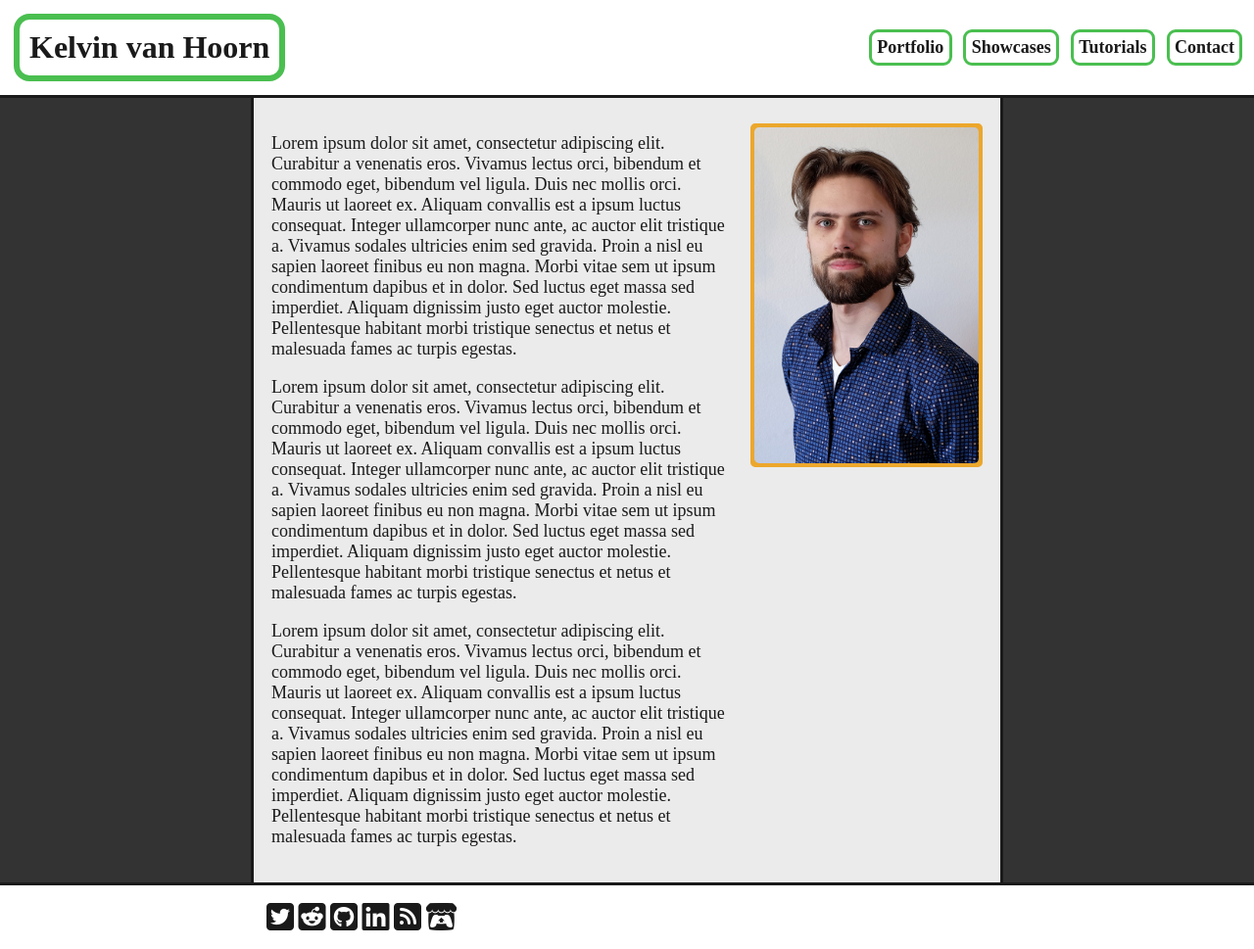
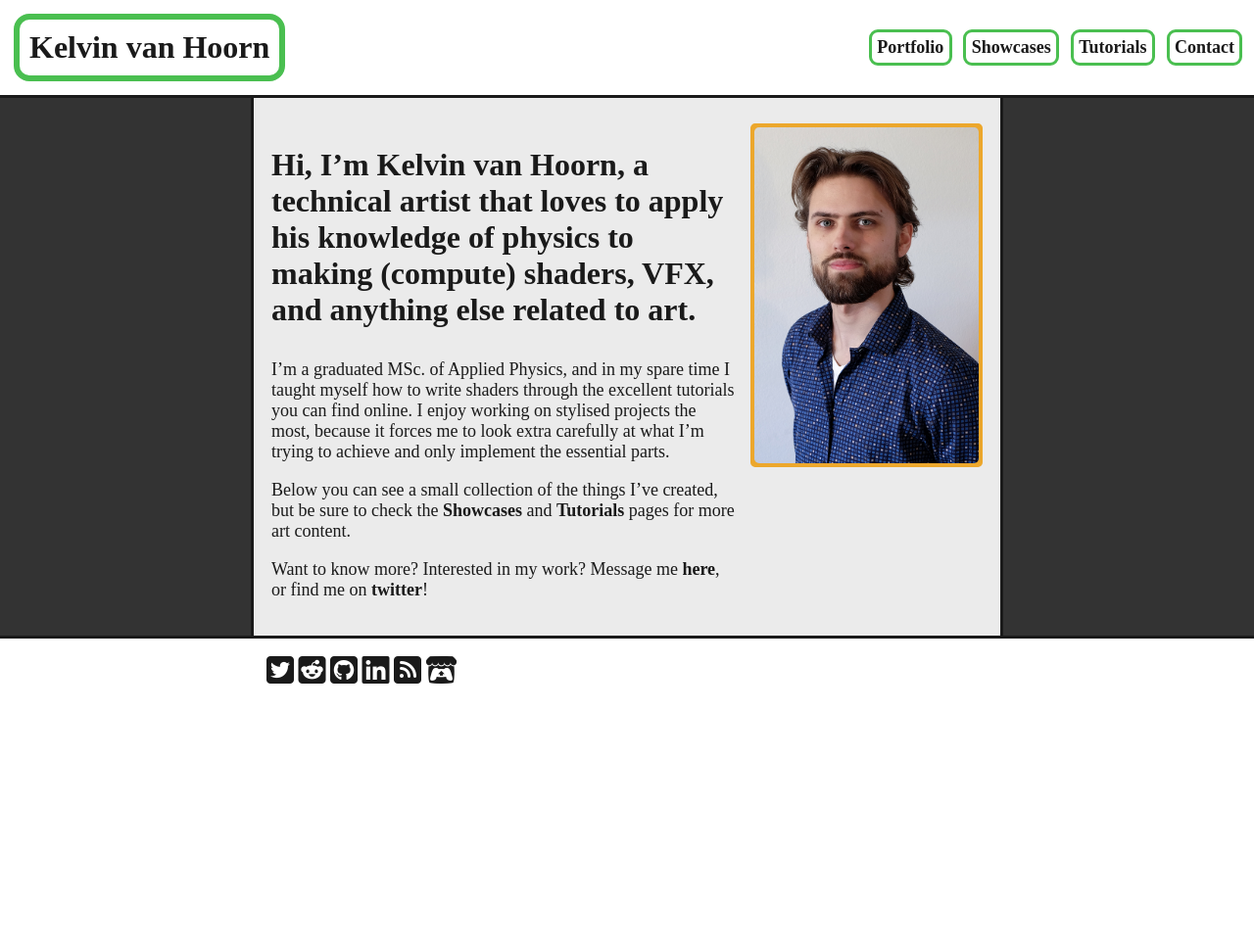
Before and after one commit to Radagasd/Radagasd.github.io, a Jekyll site: the page built from index.html, in a window 1280 px wide. Shown: the whole page at 98% size. Built offline with Jekyll 4.4.1, drawn with Linux system fonts in a browser that asks for light colours; nearby versions of some CDN libraries; after the commit the page ends 900 px from its top, so only the background shows below that.

Commit message:
no message

```diff
--- a/_sass/layout/_footer.scss
+++ b/_sass/layout/_footer.scss
@@ -15,6 +15,7 @@
     #footer__socials{
         color: palette(text);
         font-size: xx-large;
+        transition: ease-in-out 0.3s;
         // margin: 1em 0;
     }
 
--- a/index.html
+++ b/index.html
@@ -6,9 +6,11 @@ nav-menu: -1
 
 <div class="grid__columns-2-1 grid__align--bottom" style="align-items: top;">
     <div>
-        <p>Lorem ipsum dolor sit amet, consectetur adipiscing elit. Curabitur a venenatis eros. Vivamus lectus orci, bibendum et commodo eget, bibendum vel ligula. Duis nec mollis orci. Mauris ut laoreet ex. Aliquam convallis est a ipsum luctus consequat. Integer ullamcorper nunc ante, ac auctor elit tristique a. Vivamus sodales ultricies enim sed gravida. Proin a nisl eu sapien laoreet finibus eu non magna. Morbi vitae sem ut ipsum condimentum dapibus et in dolor. Sed luctus eget massa sed imperdiet. Aliquam dignissim justo eget auctor molestie. Pellentesque habitant morbi tristique senectus et netus et malesuada fames ac turpis egestas.</p>
-        <p>Lorem ipsum dolor sit amet, consectetur adipiscing elit. Curabitur a venenatis eros. Vivamus lectus orci, bibendum et commodo eget, bibendum vel ligula. Duis nec mollis orci. Mauris ut laoreet ex. Aliquam convallis est a ipsum luctus consequat. Integer ullamcorper nunc ante, ac auctor elit tristique a. Vivamus sodales ultricies enim sed gravida. Proin a nisl eu sapien laoreet finibus eu non magna. Morbi vitae sem ut ipsum condimentum dapibus et in dolor. Sed luctus eget massa sed imperdiet. Aliquam dignissim justo eget auctor molestie. Pellentesque habitant morbi tristique senectus et netus et malesuada fames ac turpis egestas.</p>
-        <p>Lorem ipsum dolor sit amet, consectetur adipiscing elit. Curabitur a venenatis eros. Vivamus lectus orci, bibendum et commodo eget, bibendum vel ligula. Duis nec mollis orci. Mauris ut laoreet ex. Aliquam convallis est a ipsum luctus consequat. Integer ullamcorper nunc ante, ac auctor elit tristique a. Vivamus sodales ultricies enim sed gravida. Proin a nisl eu sapien laoreet finibus eu non magna. Morbi vitae sem ut ipsum condimentum dapibus et in dolor. Sed luctus eget massa sed imperdiet. Aliquam dignissim justo eget auctor molestie. Pellentesque habitant morbi tristique senectus et netus et malesuada fames ac turpis egestas.</p>
+        <!-- <p style="font-size: 2rem; font-weight: bold;">Hi, I’m Kelvin van Hoorn, a technical artist that employs his background in applied physics to create stylised art.<p> -->
+        <p style="font-size: 2rem; font-weight: bold;">Hi, I’m Kelvin van Hoorn, a technical artist that loves to apply his knowledge of physics to making (compute) shaders, VFX, and anything else related to art.<p>
+        <p>I’m a graduated MSc. of Applied Physics, and in my spare time I taught myself how to write shaders through the excellent tutorials you can find online. I enjoy working on stylised projects the most, because it forces me to look extra carefully at what I’m trying to achieve and only implement the essential parts.</p>
+        <p>Below you can see a small collection of the things I’ve created, but be sure to check the <a href="{{ site.baseurl }}/Showcases">Showcases</a> and <a href="{{ site.baseurl }}/tutorials">Tutorials</a> pages for more art content.</p>
+        <p>Want to know more? Interested in my work? Message me <a href="">here</a>, or find me on <a href="https://twitter.com/KelvinvanHoorn" target="_blank">twitter</a>!</p>
     </div>
     <div class="image-container fitH fitW round">
         <img src="/assets/pages/home/passport.jpg" alt="My face" class="portrait round ">
```
